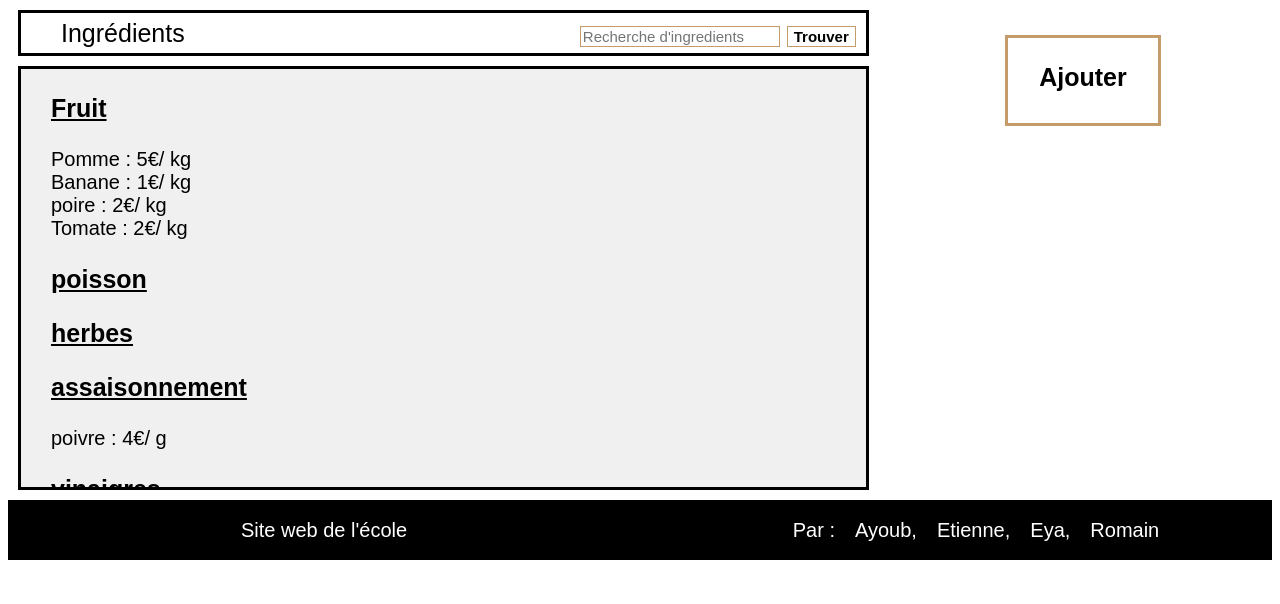
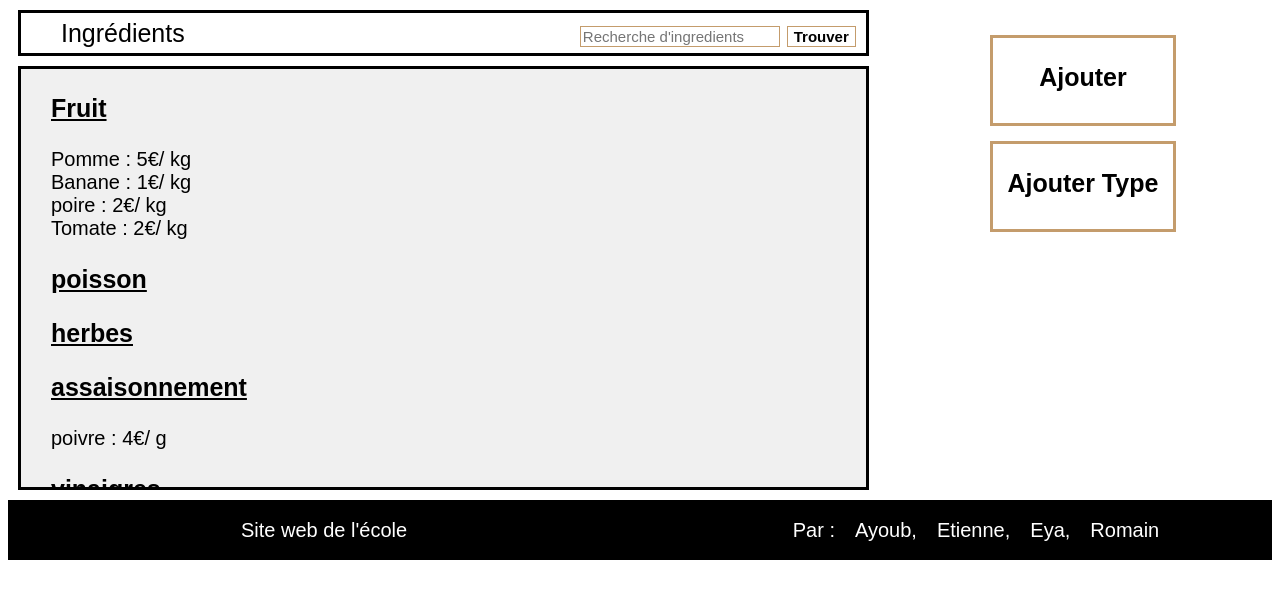
Before and after one commit to etienne-tillier/ProjetPiscine, a PHP site: page / in a window 1280 px wide. Shown: the part 128-732 px from the top of the page. Run offline with PHP 8.4, Linux system fonts and the light colour scheme; data comes from the database, SQL or seed files in the repository.

Commit message:
maj style/view

```diff
--- a/style/style_bouton_gestion_bd.css
+++ b/style/style_bouton_gestion_bd.css
@@ -32,7 +32,7 @@
 
 #case_add_ingr
 {
-	width: 150px;
+	width: 180px;
 	height: 60px;
 	text-align: center;
 	padding-top: 25px;
@@ -48,6 +48,26 @@
 {
 	color: rgb(196, 156, 108);
 }
+
+#case_add_type_ingr
+{
+	width: 180px;
+	height: 60px;
+	text-align: center;
+	padding-top: 25px;
+}
+
+#case_add_type_ingr a
+{
+	text-decoration: none;
+	color: black;
+}
+
+#case_add_type_ingr a:hover
+{
+	color: rgb(196, 156, 108);
+}
+
 
 /* -------------------------------------------------------------------------------- Bouton Gestion Base de Donnée (Recettes) -------------------------------------------------------------------------------- */
 
@@ -91,7 +111,7 @@
 
 #case_add_rece
 {
-	width: 150px;
+	width: 180px;
 	height: 60px;
 	text-align: center;
 	padding-top: 25px;
@@ -108,21 +128,21 @@
 	color: rgb(196, 156, 108);
 }
 
-#case_imp_rece
+#case_add_type_rece
 {
-	width: 150px;
+	width: 180px;
 	height: 60px;
 	text-align: center;
 	padding-top: 25px;
 }
 
-#case_imp_rece a
+#case_add_type_rece a
 {
 	text-decoration: none;
 	color: black;
 }
 
-#case_imp_rece a:hover
+#case_add_type_rece a:hover
 {
 	color: rgb(196, 156, 108);
 }
--- a/view/TVA/detail.php
+++ b/view/TVA/detail.php
@@ -1,6 +1,5 @@
 <?php
 
-echo '<div class = "precision"><h2>' . ucfirst($i->getNomTVA()) . "</h2>" .
- echo '<a href="index.php?action=delete&controller=TVA&idIngredient=' . rawurlencode($i->getNomTVA()) . '"> Supprimer la TVA </a>';
+echo '<div class = "precision"><h2>' . ucfirst($i->getNomTVA()) . "</h2>" . '<a href="index.php?action=delete&controller=TVA&idIngredient=' . rawurlencode($i->getNomTVA()) . '"> Supprimer la TVA </a>';
 
 ?>
--- a/view/TVA/update.php
+++ b/view/TVA/update.php
@@ -8,9 +8,9 @@
 
 
             <label for="Nom TVA">Nom</label> :
-            <input type="text" name="Nom TVA" <?= ($create ? "required" : "readonly") ?> value="<?= htmlspecialchars$nomTVA) ?>" id="NomTVA"/>
+            <input type="text" name="Nom TVA" <?= ($create ? "required" : "readonly") ?> value="<?= htmlspecialchars($nomTVA) ?>" id="NomTVA"/>
             <label for="Taux TVA">Nom</label> :
-            <input type="text" name="Taux TVA" <?= ($create ? "required" : "readonly") ?> value="<?= htmlspecialchars$nomTVA) ?>" id="NomTVA"/>
+            <input type="text" name="Taux TVA" <?= ($create ? "required" : "readonly") ?> value="<?= htmlspecialchars($nomTVA) ?>" id="NomTVA"/>
 
 
         </p>
--- a/view/ingredient/list.php
+++ b/view/ingredient/list.php
@@ -51,6 +51,7 @@
             <div id="boutons">
                 <ul>
                 <li id="case_add_ingr"><a href="index.php?controller=ingredient&action=create">Ajouter</li>
+                <li id="case_add_type_ingr"><a href="index.php?controller=typeingredient&action=create">Ajouter Type</li>
                 </ul>
             </div>
     </div>
--- a/view/recette/detail.php
+++ b/view/recette/detail.php
@@ -55,6 +55,7 @@
 
                         <div id="contenu_den">
                             <table>
+
                                 <tr>
                                     <th>Code</th>
                                     <th>Nature</th>
--- a/view/recette/list.php
+++ b/view/recette/list.php
@@ -46,6 +46,7 @@
             <div id="boutons">
                 <ul>
                     <li id="case_add_rece"><a href="index.php?controller=recette&action=create">Ajouter</li>
+                    <li id="case_add_type_rece"><a href="index.php?controller=TypeRecette&action=create">Ajouter Type</li>
                 </ul>
             </div>
     </div>
--- a/view/view.php
+++ b/view/view.php
@@ -15,7 +15,7 @@
 </header>
 
 <body>
-
+    <div id="body">
 
 
                 <?php
@@ -25,7 +25,7 @@
                 require $filepath;
                 ?>
 
-            </div>
+    </div>
 </body>
 
 <footer>
```
Also changed, not shown: view/TypeRecette/update.php (+9 -6 lines).
